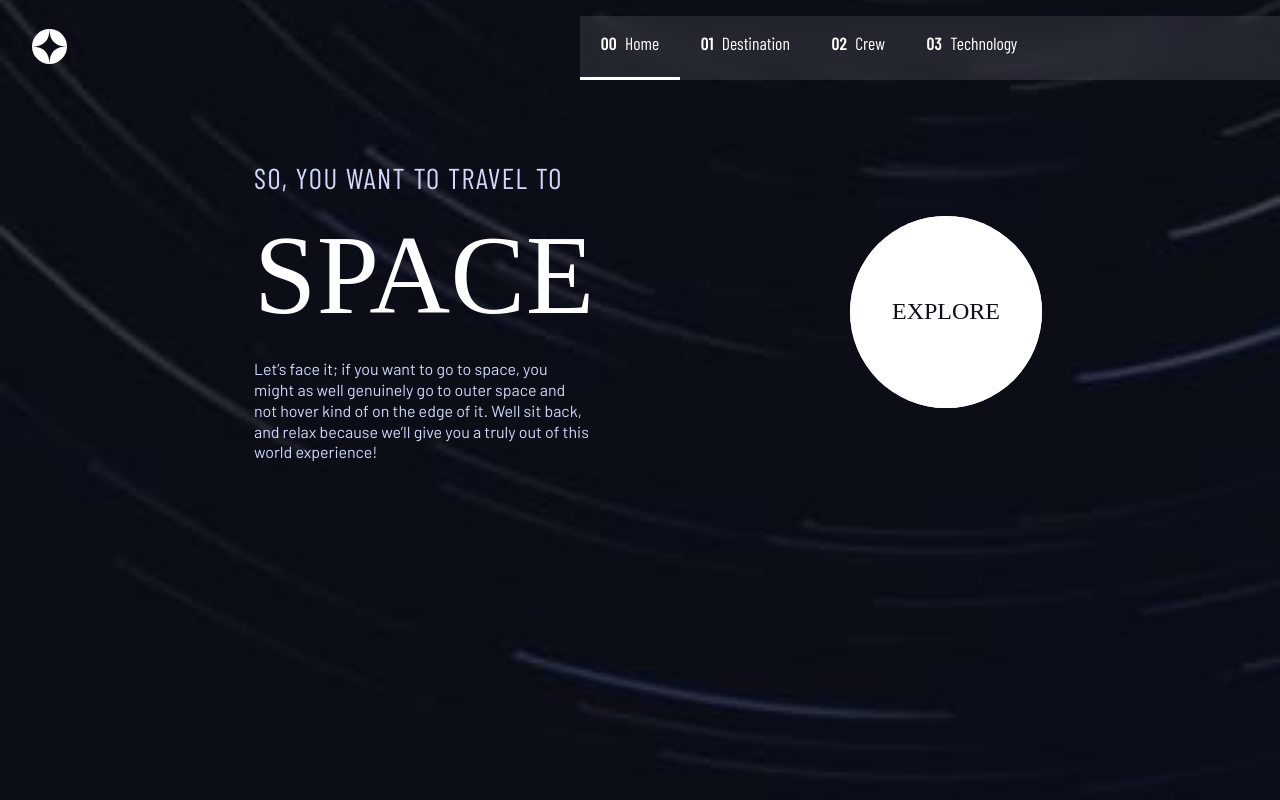
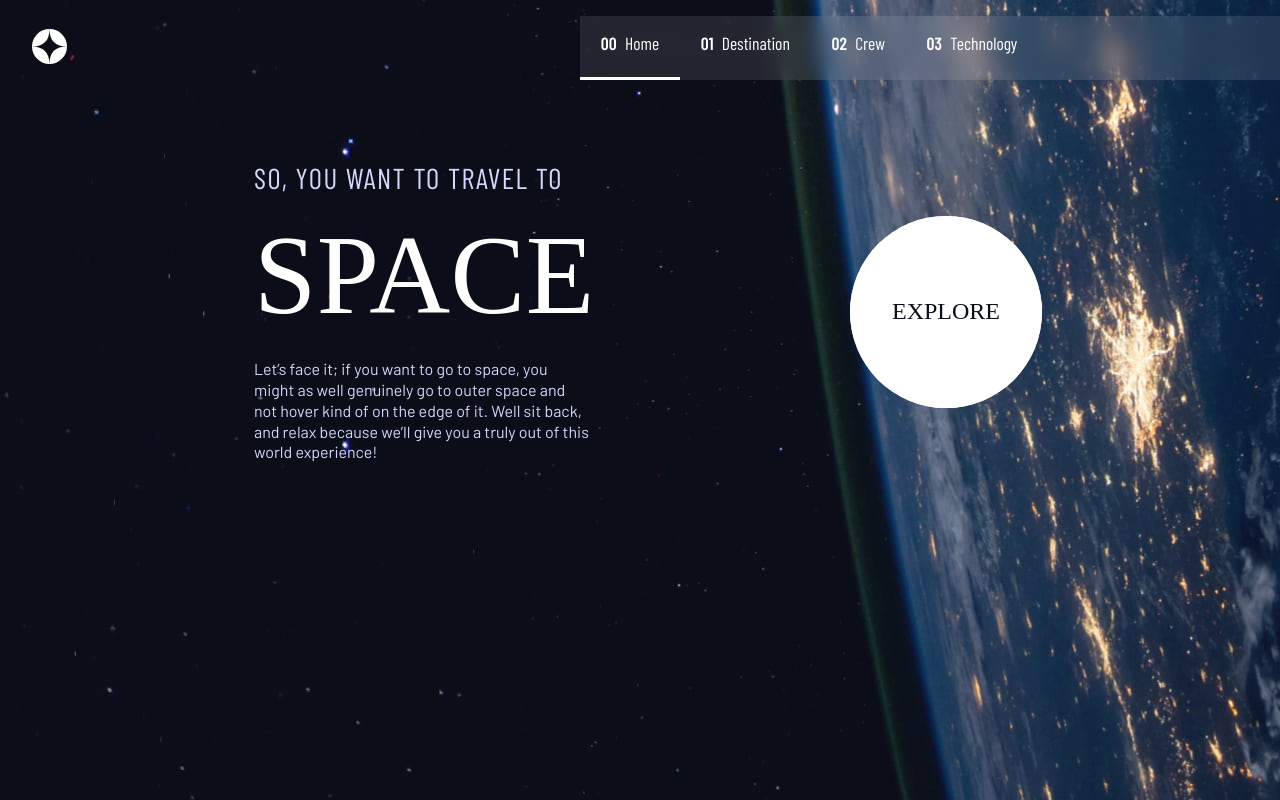
Before and after one commit to Dark-Lover/space-tourism-website-challenge, a React (Create React App) app: page / in a window 1280 px wide. Built offline with nearby package versions, Linux system fonts and the light colour scheme; a web font is replaced by a local one.

Commit message:
Finish technology component and fix bg image problem

```diff
--- a/package.json
+++ b/package.json
@@ -8,7 +8,7 @@
     "@testing-library/user-event": "^12.1.10",
     "react": "^17.0.2",
     "react-dom": "^17.0.2",
-    "react-router-dom": "^6.0.2",
+    "react-router-dom": "^5.3.0",
     "react-scripts": "4.0.3",
     "web-vitals": "^1.0.1"
   },
--- a/src/App.js
+++ b/src/App.js
@@ -1,5 +1,5 @@
 import "./App.css";
-import { BrowserRouter as Router, Routes, Route } from "react-router-dom";
+import { BrowserRouter as Router, Switch, Route } from "react-router-dom";
 import Home from "./components/home/Home";
 import Destination from "./components/destination/Destination";
 import Crew from "./components/crew/Crew";
@@ -9,13 +9,12 @@ function App() {
   return (
     <div className="App">
       <Router>
-        <Routes>
-          <Route path="/" element={<Home />} />
-          {/* <Route path="/:section" element={<Section />} /> */}
-          <Route path="/destination" element={<Destination />} />
-          <Route path="/crew" element={<Crew />} />
-          <Route path="/technology" element={<Technology />} />
-        </Routes>
+        <Switch>
+          <Route path="/destination" component={Destination} />
+          <Route path="/crew" component={Crew} />
+          <Route path="/technology" component={Technology} />
+          <Route path="/" component={Home} />
+        </Switch>
       </Router>
     </div>
   );
--- a/src/components/crew/Crew.js
+++ b/src/components/crew/Crew.js
@@ -13,9 +13,8 @@ const Crew = () => {
   const myImages = importAll(secRequire);
   const { crew } = data;
   const [member, setMember] = useState(0);
-  crew.map((el) => console.log(el.name));
   return (
-    <header>
+    <header className="crew_bg">
       <Navbar />
       <div className="crew_hero flex column">
         <div className="m_heading">
--- a/src/components/crew/crewStyles.css
+++ b/src/components/crew/crewStyles.css
@@ -1,10 +1,12 @@
 header {
-  background: url("/src/assets/crew/background-crew-mobile.jpg") no-repeat;
-  background-size: cover;
   min-height: 100vh;
   position: relative;
+  overflow: hidden;
+}
+.crew_bg {
+  background: url("/src/assets/crew/background-crew-tablet.jpg") no-repeat;
   background-position: center;
-  overflow: hidden;
+  background-size: cover;
 }
 
 /* Crew Hero*/
@@ -72,6 +74,9 @@ header {
 }
 
 @media screen and (min-width: 600px) {
+  .crew_bg {
+    background: url("/src/assets/crew/background-crew-desktop.jpg") no-repeat;
+  }
   .crew_hero .m_heading {
     text-align: left;
   }
--- a/src/components/destination/Destination.css
+++ b/src/components/destination/Destination.css
@@ -1,11 +1,13 @@
 header {
+  min-height: 100vh;
+  position: relative;
+  overflow: hidden;
+}
+.dest_bg {
   background: url("/src/assets/destination/background-destination-tablet.jpg")
     no-repeat;
   background-size: cover;
-  min-height: 100vh;
-  position: relative;
   background-position: center;
-  overflow: hidden;
 }
 
 /* Hero Section styling*/
@@ -161,10 +163,11 @@ header {
 /*! End of Costum Styling */
 
 @media screen and (min-width: 600px) {
-  header {
+  .dest_bg {
     background: url("/src/assets/destination/background-destination-desktop.jpg")
       no-repeat;
   }
+
   .dest_hero {
     padding-top: 8rem;
     min-width: 600px;
--- a/src/components/destination/Destination.js
+++ b/src/components/destination/Destination.js
@@ -15,7 +15,7 @@ const Destination = () => {
   const [activeSat, setactiveSat] = useState(0);
 
   return (
-    <header>
+    <header className="dest_bg">
       <Navbar />
       <div className="dest_hero">
         <div className="m_heading">
--- a/src/components/home/Home.css
+++ b/src/components/home/Home.css
@@ -1,11 +1,13 @@
 header {
-  background: url("/src/assets/home/background-home-tablet.jpg") no-repeat;
   min-height: 100vh;
-  position: relative;
-  background-position: center;
   overflow: hidden;
 }
 
+.home_bg {
+  background: url("/src/assets/home/background-home-tablet.jpg") no-repeat;
+  position: relative;
+  background-position: center;
+}
 /* Hero Section styling*/
 
 .hero {
@@ -95,7 +97,7 @@ header {
 }
 
 @media screen and (min-width: 600px) {
-  header {
+  .home_bg {
     background: url("/src/assets/home/background-home-desktop.jpg") no-repeat;
   }
   .hero {
--- a/src/components/home/Home.js
+++ b/src/components/home/Home.js
@@ -1,11 +1,11 @@
 import React, { useState } from "react";
 import "./Home.css";
 import Navbar from "../navbar/Navbar";
-import { NavLink } from "react-router-dom";
+import { Link } from "react-router-dom";
 
 const Home = () => {
   return (
-    <header>
+    <header className="home_bg">
       <Navbar />
       <div className="hero">
         <div className="content">
@@ -18,11 +18,11 @@ const Home = () => {
             world experience!
           </p>
         </div>
-        <NavLink to="/destination">
+        <Link to="/destination">
           <div className="explore">
             <span>Explore</span>
           </div>
-        </NavLink>
+        </Link>
       </div>
     </header>
   );
--- a/src/components/navbar/Navbar.js
+++ b/src/components/navbar/Navbar.js
@@ -22,7 +22,7 @@ const Navbar = () => {
       </div>
       <div className={menuToggle ? "mobile_menu active" : "mobile_menu"}>
         <ul className="menu_items">
-          <NavLink to="/" className="text-link" activeClassName="active">
+          <NavLink to="/" className="text-link" exact={true}>
             <li className="menu_item">
               <span>00</span> Home
             </li>
--- a/src/components/technology/Technology.js
+++ b/src/components/technology/Technology.js
@@ -1,4 +1,4 @@
-import React, { useState } from "react";
+import React, { useState, useEffect } from "react";
 import Navbar from "../navbar/Navbar";
 import "./techStyles.css";
 import { importAll, data } from "../Helpers/ImportImges";
@@ -10,12 +10,21 @@ const secRequire = require.context(
 );
 
 const Technology = () => {
+  const [mQuery, setMQuery] = useState({
+    matches: window.innerWidth > 900 ? true : false,
+  });
   const myImages = importAll(secRequire);
   const { technology } = data;
   const [space, setSpace] = useState(2);
-  console.log(technology);
+  const imgType = mQuery.matches ? "portrait" : "landscape";
+  useEffect(() => {
+    let mediaQuery = window.matchMedia("(min-width: 900px)");
+    mediaQuery.addEventListener("change", setMQuery);
+    // this is the cleanup function to remove the listener
+    return () => mediaQuery.removeEventListener("change", setMQuery);
+  }, [mQuery]);
   return (
-    <header>
+    <header className="tech_bg">
       <Navbar />
       <div className="technology_hero flex column">
         <div className="m_heading">
@@ -24,7 +33,7 @@ const Technology = () => {
         <div className="content flex column">
           <div className="img_box">
             <img
-              src={myImages[`${technology[space].images.landscape}`].default}
+              src={myImages[`${technology[space].images[imgType]}`].default}
               alt=""
             />
           </div>
--- a/src/components/technology/techStyles.css
+++ b/src/components/technology/techStyles.css
@@ -1,11 +1,13 @@
 header {
-  background: url("/src/assets/technology/background-technology-mobile.jpg")
+  min-height: 100vh;
+  position: relative;
+  overflow: hidden;
+}
+.tech_bg {
+  background: url("/src/assets/technology/background-technology-tablet.jpg")
     no-repeat;
   background-size: cover;
-  min-height: 100vh;
-  position: relative;
   background-position: center;
-  overflow: hidden;
 }
 
 /* Crew Hero*/
@@ -85,6 +87,10 @@ header {
   font-size: 1.5rem;
 }
 @media screen and (min-width: 600px) {
+  .tech_bg {
+    background: url("/src/assets/technology/background-technology-desktop.jpg")
+      no-repeat;
+  }
   .technology_hero .m_heading {
     text-align: left;
   }
@@ -107,9 +113,10 @@ header {
   .technology_hero .content {
     width: 100%;
     max-width: 900px;
-    padding: 0 2rem;
+    padding: 2rem;
     flex-direction: row-reverse;
     height: 100vh;
+    height: 100%;
   }
   .technology_hero .content .img_box {
     /* background-color: olivedrab; */
@@ -119,10 +126,15 @@ header {
   .technology_hero .content .technology_infos {
     /* background-color: rgb(4, 51, 51); */
     height: 100%;
-    align-items: flex-start;
+    align-items: center;
+    flex-direction: row;
   }
   .technology_hero .content .technology_infos .slide_bullets {
-    padding: 3rem 0;
+    max-width: 60px;
+    flex-direction: column;
+    margin-right: 1rem;
+    gap: 1rem;
+    height: 100%;
   }
   .technology_hero .content .technology_infos .details {
     /* background-color: tomato; */
```
Also changed, not shown: 1 other file (tests, documents, lock files or other folders).
